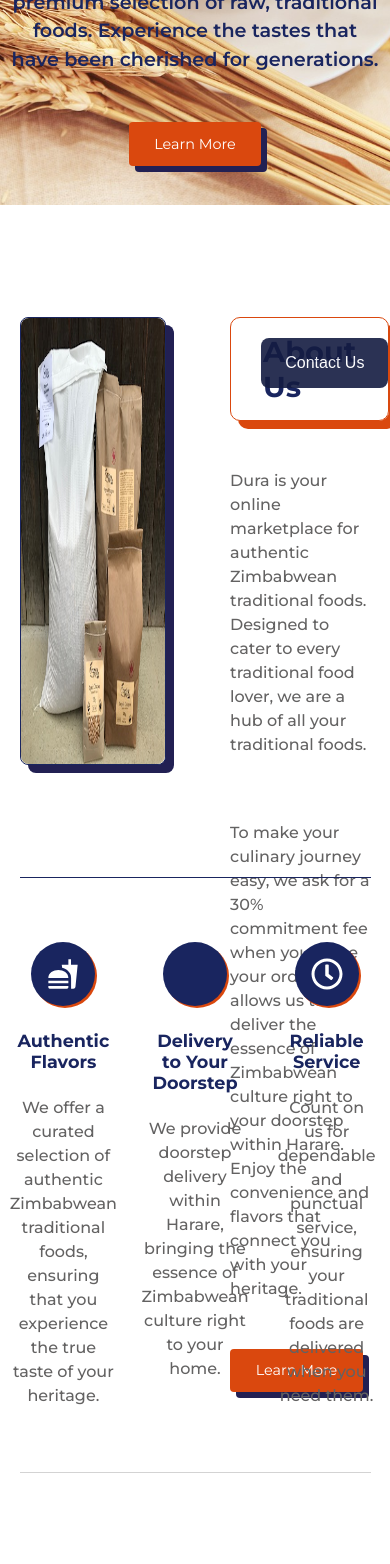
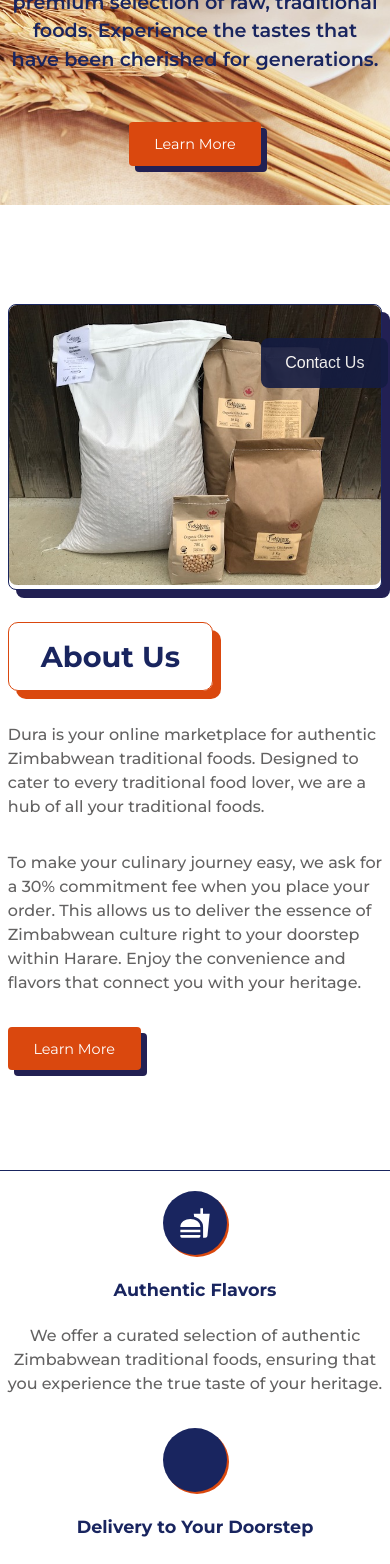
Before and after one commit to Amen-Musingarimi/dura-frontend, a React (Create React App) app: page / in a window 390 px wide. Shown: the part 432-1996 px from the top of the page. Built offline with nearby package versions, Linux system fonts and the light colour scheme; no server answers; some icons are missing.

Commit message:
Add responsiveness

```diff
--- a/src/components/home/AboutSummary.module.css
+++ b/src/components/home/AboutSummary.module.css
@@ -35,6 +35,8 @@
 }
 
 .aboutDescription {
+  padding: 0;
+  margin: 0;
   line-height: 1.5rem;
   font-size: 1rem;
   font-weight: 500;
@@ -68,3 +70,35 @@
   border: 1px solid #da480e;
   background-color: #19255f;
 }
+
+@media only screen and (max-width: 1024px) {
+  .aboutSummaryCont {
+    gap: 3rem;
+    width: 100%;
+    padding: 1% 2%;
+    height: 30rem;
+  }
+
+  .textContainer {
+    width: 50%;
+  }
+}
+
+@media only screen and (max-width: 768px) {
+  .aboutSummaryCont {
+    display: flex;
+    flex-direction: column;
+    justify-content: flex-start;
+    align-items: center;
+    gap: 2rem;
+    height: auto;
+  }
+
+  .imagesSlideCont {
+    width: 100%;
+  }
+
+  .textContainer {
+    width: 100%;
+  }
+}
--- a/src/components/home/Catalogue.module.css
+++ b/src/components/home/Catalogue.module.css
@@ -18,3 +18,10 @@
   border-radius: 10px;
   box-shadow: 8px 8px 0px 0px rgb(218, 72, 14, 1);
 }
+
+@media only screen and (max-width: 768px) {
+  .sectionHeading {
+    font-size: 1.6rem;
+    padding: 1rem 1.8rem;
+  }
+}
--- a/src/components/home/HowItWorks.module.css
+++ b/src/components/home/HowItWorks.module.css
@@ -3,9 +3,10 @@
   flex-direction: column;
   justify-content: flex-start;
   align-items: center;
-  gap: 3rem;
+  gap: 5rem;
   width: 100%;
   color: #19255f;
+  padding-bottom: 4rem;
 }
 
 .sectionHeading {
--- a/src/components/home/WhyUs.module.css
+++ b/src/components/home/WhyUs.module.css
@@ -49,3 +49,25 @@
   font-weight: 500;
   color: #636262;
 }
+
+@media only screen and (max-width: 1024px) {
+  .sectionContainer {
+    width: 100%;
+    padding: 5% 2%;
+  }
+
+  .reasonCard {
+    width: 30%;
+  }
+}
+
+@media only screen and (max-width: 768px) {
+  .sectionContainer {
+    flex-direction: column;
+    gap: 2rem;
+  }
+
+  .reasonCard {
+    width: 100%;
+  }
+}
```
